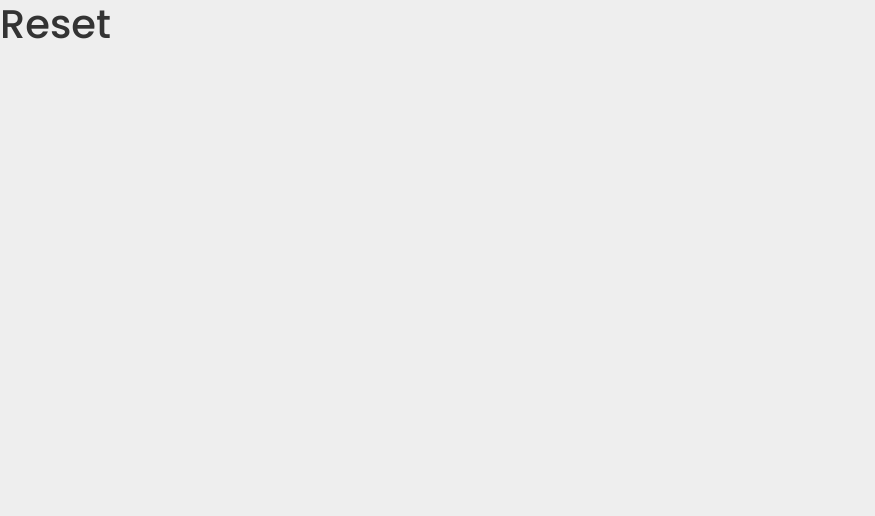
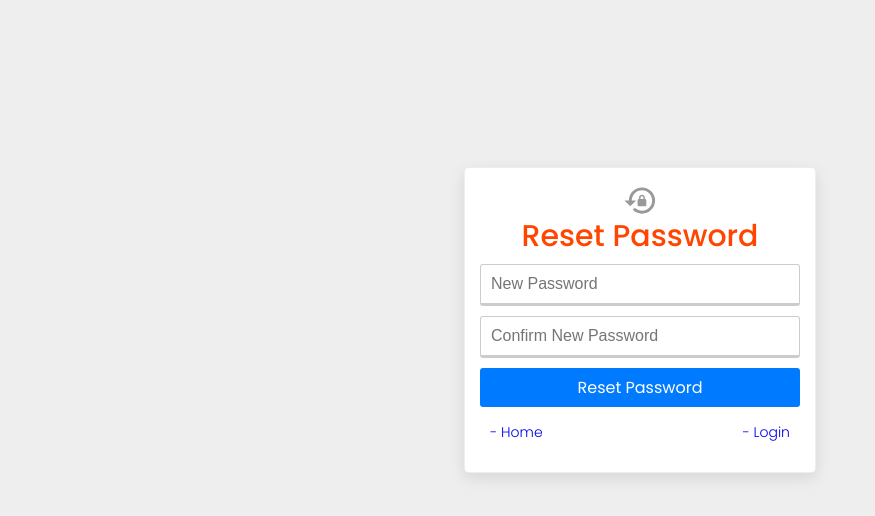
Before and after one commit to Harry8679/Inventory-Management-App-Frontend, a React (Create React App) app: page /resetpassword/1 in a window 1280 px wide. Shown: the top 516 px of the page, without its empty margins (0-875 px from the left). Built offline with nearby package versions, Linux system fonts and the light colour scheme.

Commit message:
Reset Password

```diff
--- a/src/pages/auth/Reset.js
+++ b/src/pages/auth/Reset.js
@@ -1,8 +1,36 @@
-import React from 'react'
+import React from 'react';
+import styles from './auth.module.scss';
+import Card from '../../component/card/Card';
+import { MdLockReset } from "react-icons/md";
+import { Link } from 'react-router-dom';
 
 const Reset = () => {
   return (
-    <h1>Reset</h1>
+    <div className={`container ${styles.auth}`}>
+        <Card>
+            <div className={styles.form}>
+                <div className="--flex-center">
+                    <MdLockReset size={35} color='#999' />
+                </div>
+                <h2>Reset Password</h2>
+                <form>
+                    <input type="password" placeholder='New Password' required name='password' />
+                    <input type="password" placeholder='Confirm New Password' required name='password2' />
+
+                    <buton type="submit" className="--btn --btn-primary --btn-block">Reset Password</buton>
+
+                    <div className={styles.links}>
+                      <p>
+                        <Link to='/'>- Home</Link>
+                      </p>
+                      <p>
+                        <Link to='/'>- Login</Link>
+                      </p>
+                  </div>
+                </form>
+            </div>
+        </Card>
+    </div>
   )
 }
 
```
